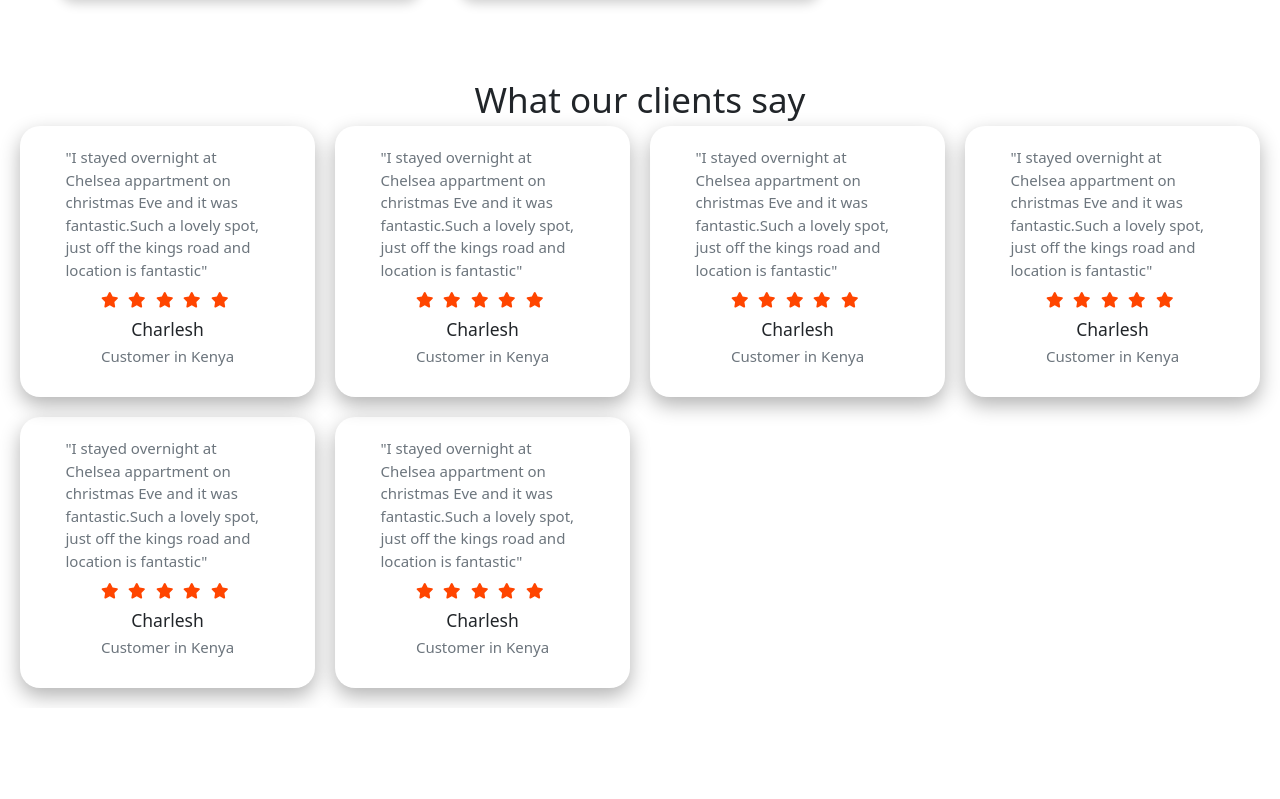
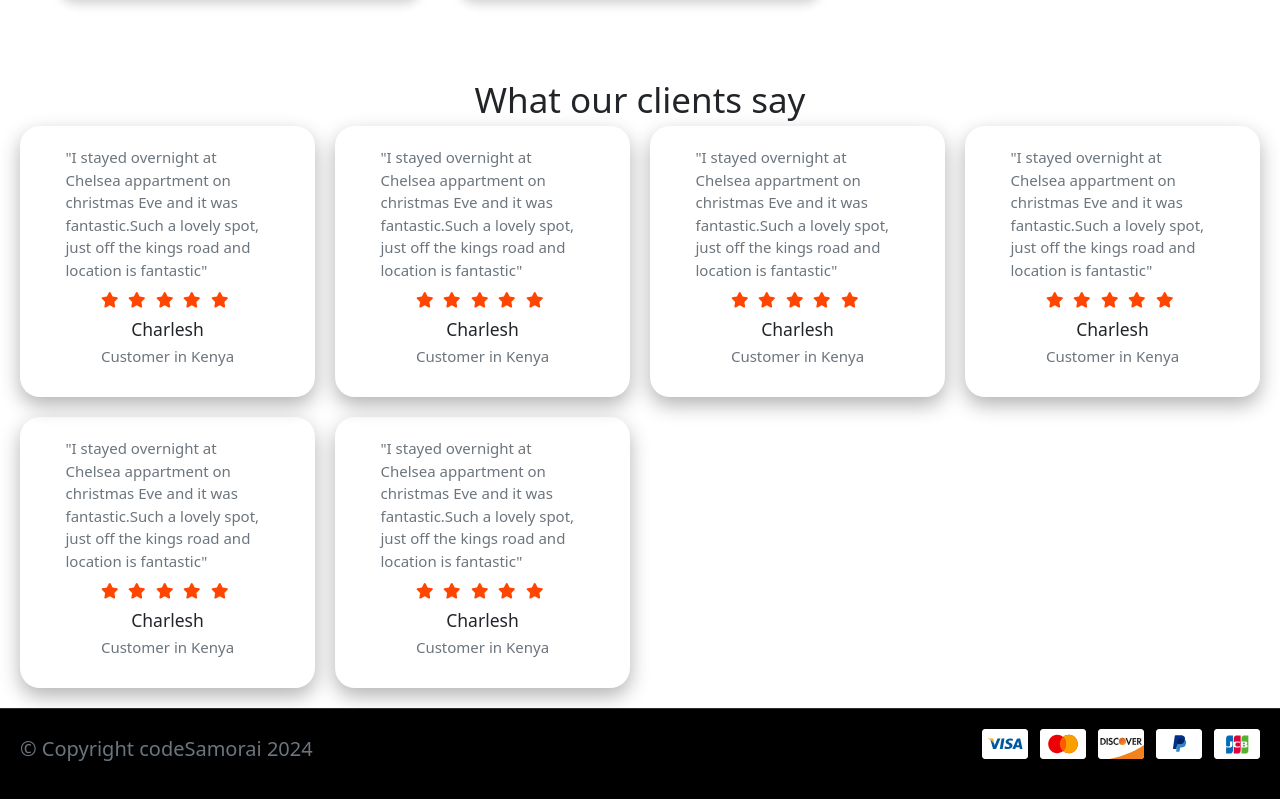
Before and after one commit to Davis-don/ficTravel, a React (Vite) app in the folder client/: page / in a window 1280 px wide. Shown: the part 2516-3315 px from the top of the page. Before the commit the page ends 3224 px from the top, so only its background shows below. Built offline with nearby package versions, Linux system fonts and the light colour scheme.

Commit message:
added footer

```diff
--- a/client/src/App.jsx
+++ b/client/src/App.jsx
@@ -1,6 +1,7 @@
 
 import './App.css'
 import Homepage from './pages/Homepage'
+import Footer from './layouts/footer/Footer'
 
 function App() {
 
@@ -8,6 +9,8 @@ function App() {
   return (
   <div className="app">
   <Homepage/>
+  <Footer/>
+
   </div>
   )
 }
--- /dev/null
+++ b/client/src/layouts/footer/Footer.jsx
@@ -0,0 +1,23 @@
+import React from 'react'
+import './footer.css'
+import 'bootstrap/dist/css/bootstrap.min.css'
+import paycards from '../../assets/pay-cards.svg'
+
+function Footer() {
+  return (
+    <div className='overall-footer-section'>
+        <div className="bottom-copyright-section">
+
+            <div className="footer-copyright">
+       <p className='text-secondary'>© Copyright codeSamorai 2024</p>
+            </div>
+
+            <div className="payment-cards">
+         <img src={paycards} alt="payment cards" />
+            </div>
+        </div>
+        </div>
+  )
+}
+
+export default Footer
--- /dev/null
+++ b/client/src/layouts/footer/footer.css
@@ -0,0 +1,21 @@
+.overall-footer-section{
+    border-top: 1px solid rgb(45, 45, 45);
+    background-color: black;
+
+}
+.bottom-copyright-section{
+padding:2rem;
+display: flex;
+flex-direction: row;
+justify-content: space-between;
+align-items: center;
+gap: 1.5rem;
+flex-wrap: wrap;
+}
+.footer-copyright p{
+    font-size: 2rem;
+}
+.payment-cards{
+width: max;
+height: 5rem;
+}
```
Also changed, not shown: client/src/assets/pay-cards.svg (added).
